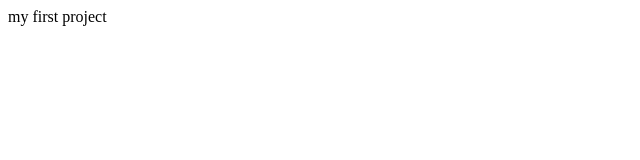
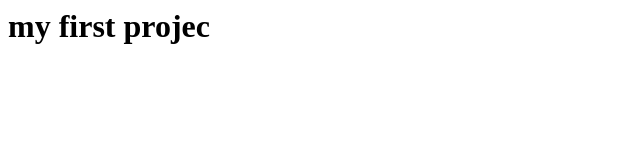
Before and after one commit to naraharih/Gitproject, a plain HTML site: page index.html in a window 1280 px wide. Shown: the whole page, without its empty margins (0-640 px from the left). Drawn offline with Linux system fonts and the light colour scheme.

Commit message:
added h1 to index.html

```diff
--- a/index.html
+++ b/index.html
@@ -2,5 +2,4 @@
 
 <html>
 <head>
-my first project
-</head>
+<h1> my first projec <h1>
```
